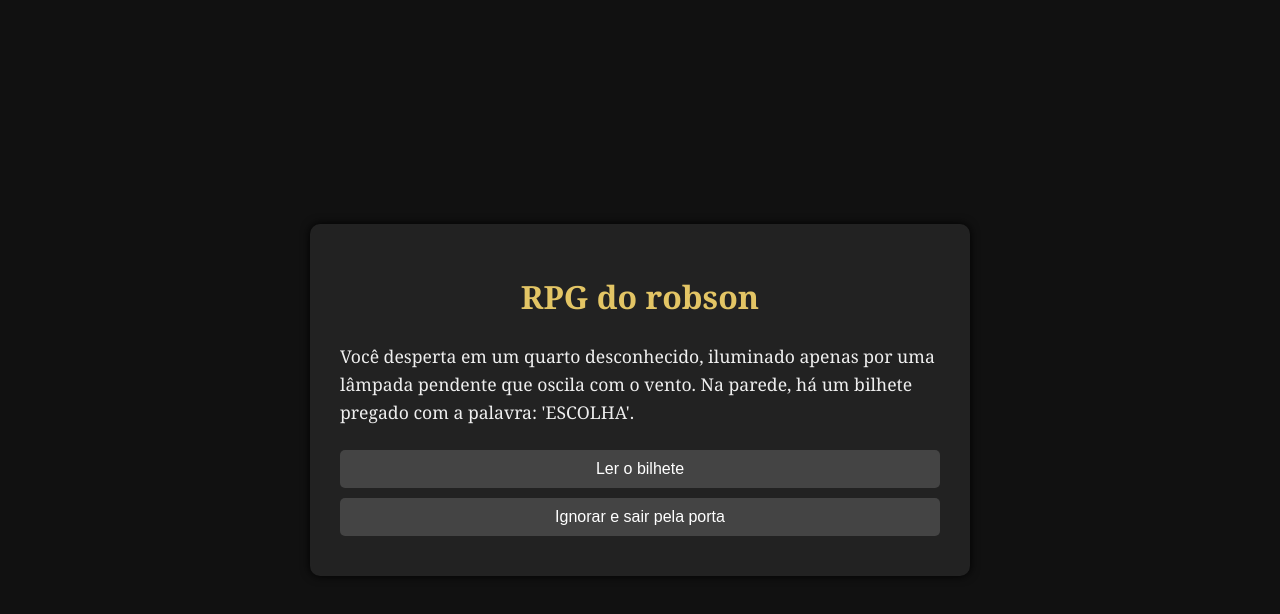
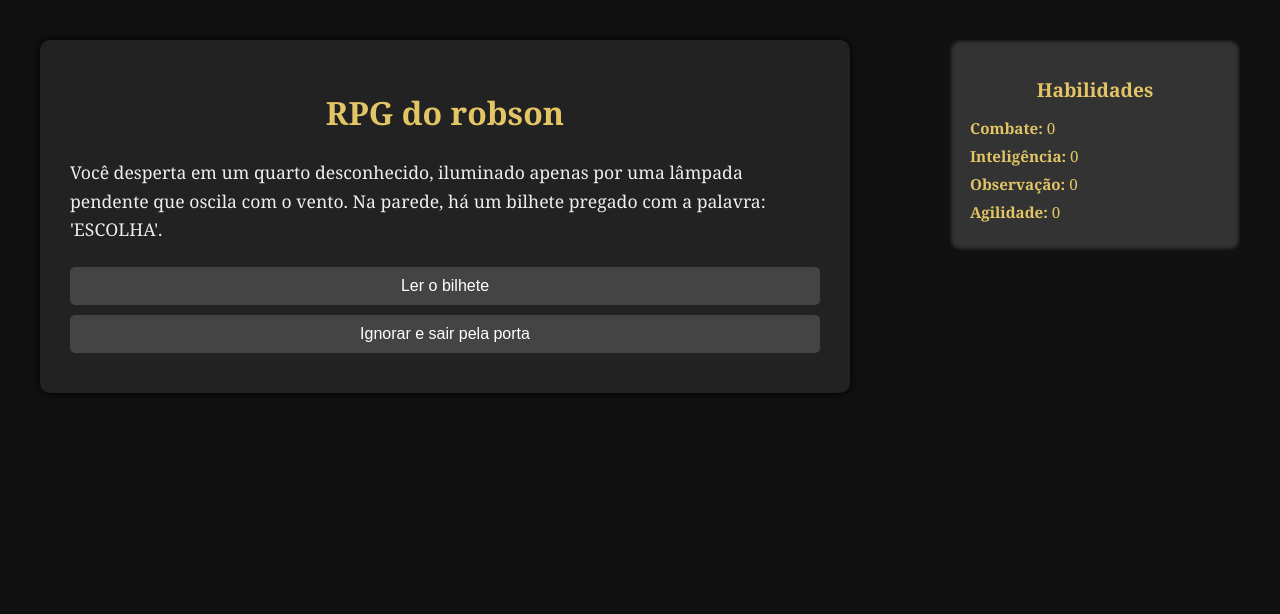
Before and after one commit to paiaao/Projeto_PI, a plain HTML site: page index.html in a window 1280 px wide. Drawn offline with Linux system fonts and the light colour scheme.

Commit message:
Adicionando sistema de skills

```diff
--- a/index.html
+++ b/index.html
@@ -1,16 +1,25 @@
 <!DOCTYPE html>
 <html lang="pt-BR">
 <head>
-  <meta charset="UTF-8">
-  <meta name="viewport" content="width=device-width, initial-scale=1.0">
+  <meta charset="UTF-8" />
+  <meta name="viewport" content="width=device-width, initial-scale=1.0"/>
   <title>RPG do robson</title>
-  <link rel="stylesheet" href="style.css">
+  <link rel="stylesheet" href="style.css" />
 </head>
 <body>
-  <div id="container">
-    <h1>RPG do robson</h1>
-    <div id="texto">Carregando história...</div>
-    <div id="opcoes"></div>
+  <div id="layout">
+    <div id="jogo">
+      <h1>RPG do robson</h1>
+      <div id="texto">Carregando história...</div>
+      <div id="opcoes"></div>
+    </div>
+    <div id="painel-habilidades">
+      <h2>Habilidades</h2>
+      <p><strong>Combate:</strong> <span id="combate">0</span></p>
+      <p><strong>Inteligência:</strong> <span id="inteligencia">0</span></p>
+      <p><strong>Observação:</strong> <span id="observacao">0</span></p>
+      <p><strong>Agilidade:</strong> <span id="agilidade">0</span></p>
+    </div>
   </div>
 
   <script src="script.js"></script>
--- a/narrativa.json
+++ b/narrativa.json
@@ -2,24 +2,24 @@
   "inicio": {
     "texto": "Você desperta em um quarto desconhecido, iluminado apenas por uma lâmpada pendente que oscila com o vento. Na parede, há um bilhete pregado com a palavra: 'ESCOLHA'.",
     "opcoes": [
-      { "texto": "Ler o bilhete", "destino": "bilhete" },
-      { "texto": "Ignorar e sair pela porta", "destino": "porta" }
+      { "texto": "Ler o bilhete", "destino": "bilhete", "bonus": { "inteligencia": 1 } },
+      { "texto": "Ignorar e sair pela porta", "destino": "porta", "bonus": { "observacao": 1 } }
     ]
   },
 
   "bilhete": {
     "texto": "O bilhete está escrito em uma caligrafia antiga: 'A cidade guarda segredos para quem ousa permanecer.'",
     "opcoes": [
-      { "texto": "Guardar o bilhete e sair pela porta", "destino": "porta" },
-      { "texto": "Rasgar o bilhete", "destino": "espelho" }
+      { "texto": "Guardar o bilhete e sair pela porta", "destino": "porta", "bonus": { "inteligencia": 1 } },
+      { "texto": "Rasgar o bilhete", "destino": "espelho", "bonus": { "combate": 1 } }
     ]
   },
 
   "porta": {
     "texto": "Você sai para um corredor escuro. Ao fundo, há uma escada descendente e uma porta semiaberta com luz vermelha vazando por baixo.",
     "opcoes": [
-      { "texto": "Descer as escadas", "destino": "escada" },
-      { "texto": "Entrar na porta vermelha", "destino": "sala_vermelha" }
+      { "texto": "Descer as escadas", "destino": "escada", "requisitos": { "observacao": 1 }, "bonus": { "inteligencia": 1 } },
+      { "texto": "Entrar na porta vermelha", "destino": "sala_vermelha", "requisitos": { "inteligencia": 2 } }
     ]
   },
 
@@ -27,14 +27,14 @@
     "texto": "Ao rasgar o bilhete, um espelho na parede começa a embaçar sozinho. Nele aparece uma mensagem: 'Você está sendo observado'.",
     "opcoes": [
       { "texto": "Cobrir o espelho com um lençol", "destino": "porta" },
-      { "texto": "Encarar o espelho", "destino": "visao" }
+      { "texto": "Encarar o espelho", "destino": "visao", "bonus": { "inteligencia": 1 } }
     ]
   },
 
   "visao": {
     "texto": "A imagem do espelho distorce. Você vê uma cidade em ruínas, com torres góticas e criaturas nas sombras. Seu reflexo sorri sozinho.",
     "opcoes": [
-      { "texto": "Tocar o espelho", "destino": "torre" },
+      { "texto": "Tocar o espelho", "destino": "torre", "requisitos": { "observacao": 1 } },
       { "texto": "Correr para fora do quarto", "destino": "porta" }
     ]
   },
@@ -42,7 +42,7 @@
   "escada": {
     "texto": "As escadas descem por vários andares. Cada degrau range como se não fosse usado há séculos. No térreo, uma biblioteca abandonada se revela.",
     "opcoes": [
-      { "texto": "Investigar os livros", "destino": "biblioteca" },
+      { "texto": "Investigar os livros", "destino": "biblioteca", "bonus": { "inteligencia": 1 } },
       { "texto": "Seguir para a porta nos fundos", "destino": "jardim" }
     ]
   },
@@ -50,23 +50,23 @@
   "sala_vermelha": {
     "texto": "A sala vermelha pulsa como se tivesse vida própria. No centro, uma mulher encapuzada observa uma esfera brilhante.",
     "opcoes": [
-      { "texto": "Falar com a mulher", "destino": "profecia" },
-      { "texto": "Pegar a esfera e sair correndo", "destino": "maldição" }
+      { "texto": "Falar com a mulher", "destino": "profecia", "bonus": { "inteligencia": 1 } },
+      { "texto": "Pegar a esfera e sair correndo", "destino": "maldição", "bonus": { "agilidade": 1 } }
     ]
   },
 
   "torre": {
     "texto": "Ao tocar o espelho, você é transportado para o topo de uma torre. A cidade inteira se revela ao redor, com trilhas de fumaça e sinos ao longe.",
     "opcoes": [
-      { "texto": "Descer a torre", "destino": "mercado" },
-      { "texto": "Permanecer e observar", "destino": "sentinela" }
+      { "texto": "Descer a torre", "destino": "mercado", "bonus": { "agilidade": 1 } },
+      { "texto": "Permanecer e observar", "destino": "sentinela", "bonus": { "observacao": 1 } }
     ]
   },
 
   "biblioteca": {
     "texto": "Os livros são escritos em idiomas que você não conhece. Um deles, ao ser aberto, revela uma carta endereçada a você.",
     "opcoes": [
-      { "texto": "Ler a carta", "destino": "carta" },
+      { "texto": "Ler a carta", "destino": "carta", "bonus": { "inteligencia": 1 } },
       { "texto": "Ignorar e seguir", "destino": "jardim" }
     ]
   },
@@ -74,15 +74,15 @@
   "jardim": {
     "texto": "Um jardim murado, tomado por neblina, se estende à sua frente. Estátuas antigas observam você de forma incômoda.",
     "opcoes": [
-      { "texto": "Explorar o jardim", "destino": "estatua" },
-      { "texto": "Subir no muro", "destino": "rua_externa" }
+      { "texto": "Explorar o jardim", "destino": "estatua", "requisitos": { "observacao": 2 } },
+      { "texto": "Subir no muro", "destino": "rua_externa", "bonus": { "agilidade": 1 } }
     ]
   },
 
   "profecia": {
     "texto": "A mulher diz: 'Você é a semente de um novo ciclo. A cidade está acordando com você.' Ela desaparece em fumaça.",
     "opcoes": [
-      { "texto": "Pegar a esfera com cuidado", "destino": "fardo" },
+      { "texto": "Pegar a esfera com cuidado", "destino": "fardo", "requisitos": { "inteligencia": 3 } },
       { "texto": "Sair da sala", "destino": "jardim" }
     ]
   },
@@ -90,7 +90,7 @@
   "maldição": {
     "texto": "Ao tocar a esfera sem permissão, uma dor lancinante invade sua mente. Ecos de vozes antigas sussurram eternamente.",
     "opcoes": [
-      { "texto": "Tentar resistir", "destino": "fim_maldicao" }
+      { "texto": "Tentar resistir", "destino": "fim_maldicao", "bonus": { "combate": 1 } }
     ]
   },
 
@@ -105,8 +105,8 @@
   "estatua": {
     "texto": "Uma das estátuas se move sutilmente quando você não está olhando. Um sussurro chama seu nome.",
     "opcoes": [
-      { "texto": "Responde ao chamado", "destino": "santuário" },
-      { "texto": "Correr de volta", "destino": "jardim" }
+      { "texto": "Responder ao chamado", "destino": "santuário", "bonus": { "inteligencia": 1 } },
+      { "texto": "Correr de volta", "destino": "jardim", "bonus": { "agilidade": 1 } }
     ]
   },
 
@@ -128,8 +128,8 @@
   "mercado": {
     "texto": "Um mercado subterrâneo se abre diante de você. Criaturas encapuzadas vendem itens que parecem vivos.",
     "opcoes": [
-      { "texto": "Fazer uma troca", "destino": "troca" },
-      { "texto": "Sair discretamente", "destino": "rua_externa" }
+      { "texto": "Fazer uma troca", "destino": "troca", "bonus": { "inteligencia": 1 } },
+      { "texto": "Sair discretamente", "destino": "rua_externa", "bonus": { "agilidade": 1 } }
     ]
   },
 
@@ -144,14 +144,14 @@
     "texto": "Uma passagem se abre sob os pés da estátua. Um santuário subterrâneo com velas acesas o aguarda.",
     "opcoes": [
       { "texto": "Entrar e aceitar o ritual", "destino": "fim_guardiao" },
-      { "texto": "Recusar e fugir", "destino": "rua_externa" }
+      { "texto": "Recusar e fugir", "destino": "rua_externa", "bonus": { "agilidade": 1 } }
     ]
   },
 
   "igreja": {
     "texto": "Uma igreja abandonada com vitrais quebrados se ergue. No altar, um livro aberto em seu nome.",
     "opcoes": [
-      { "texto": "Ler o livro", "destino": "fim_profecia" }
+      { "texto": "Ler o livro", "destino": "fim_profecia", "requisitos": { "inteligencia": 4 } }
     ]
   },
 
--- a/script.js
+++ b/script.js
@@ -1,4 +1,10 @@
 let narrativa = {};
+let habilidades = {
+  combate: 0,
+  inteligencia: 0,
+  observacao: 0,
+  agilidade: 0
+};
 
 function escolher(destino) {
   const estado = narrativa[destino];
@@ -9,12 +15,46 @@ function escolher(destino) {
   opcoesDiv.innerHTML = "";
 
   estado.opcoes.forEach(op => {
+    const requisitos = op.requisitos || {};
+    const bonus = op.bonus || {};
+    const podeEscolher = Object.keys(requisitos).every(skill => habilidades[skill] >= requisitos[skill]);
+
+    // Construir a legenda de requisitos, se houver
+    let legenda = "";
+    const requisitosTexto = Object.entries(requisitos)
+      .map(([skill, valor]) => `${skill[0].toUpperCase() + skill.slice(1)}: ${valor}`)
+      .join(", ");
+
+    if (requisitosTexto) {
+      legenda = ` [Requer: ${requisitosTexto}]`;
+    }
+
     const botao = document.createElement("button");
-    botao.textContent = op.texto;
-    botao.onclick = () => escolher(op.destino);
+    botao.textContent = op.texto + legenda;
+    botao.disabled = !podeEscolher;
+
+    botao.onclick = () => {
+      // aplicar bônus ao selecionar
+      for (let skill in bonus) {
+        if (habilidades.hasOwnProperty(skill)) {
+          habilidades[skill] += bonus[skill];
+        }
+      }
+      escolher(op.destino);
+    };
+
     opcoesDiv.appendChild(botao);
   });
+
+  atualizarPainelHabilidades();
 }
+
+function atualizarPainelHabilidades() {
+  for (let skill in habilidades) {
+    document.getElementById(skill).textContent = habilidades[skill];
+  }
+}
+
 window.onload = () => {
   fetch("narrativa.json")
     .then(res => res.json())
--- a/style.css
+++ b/style.css
@@ -4,14 +4,27 @@ body {
   color: #eee;
   margin: 0;
   padding: 0;
+  box-sizing: border-box;
+  min-height: 100vh;
   display: flex;
   justify-content: center;
-  align-items: center;
-  min-height: 100vh;
+  align-items: flex-start;
 }
 
-#container {
-  max-width: 600px;
+#layout {
+  display: flex;
+  flex-direction: row;
+  align-items: flex-start;
+  justify-content: space-between;
+  max-width: 1200px;
+  width: 100%;
+  margin: 40px;
+  gap: 40px;
+}
+
+#jogo {
+  flex: 1;
+  max-width: 750px;
   background-color: #222;
   padding: 30px;
   border-radius: 10px;
@@ -48,3 +61,30 @@ h1 {
 #opcoes button:hover {
   background-color: #666;
 }
+
+#opcoes button:disabled {
+  background-color: #222;
+  color: #888;
+  cursor: not-allowed;
+}
+
+#painel-habilidades {
+  width: 250px;
+  background-color: #333;
+  padding: 20px;
+  border-radius: 10px;
+  color: #e3c565;
+  font-size: 0.95rem;
+  box-shadow: inset 0 0 5px #000;
+  flex-shrink: 0;
+}
+
+#painel-habilidades h2 {
+  text-align: center;
+  font-size: 1.2rem;
+  margin-bottom: 15px;
+}
+
+#painel-habilidades p {
+  margin: 8px 0;
+}
```
